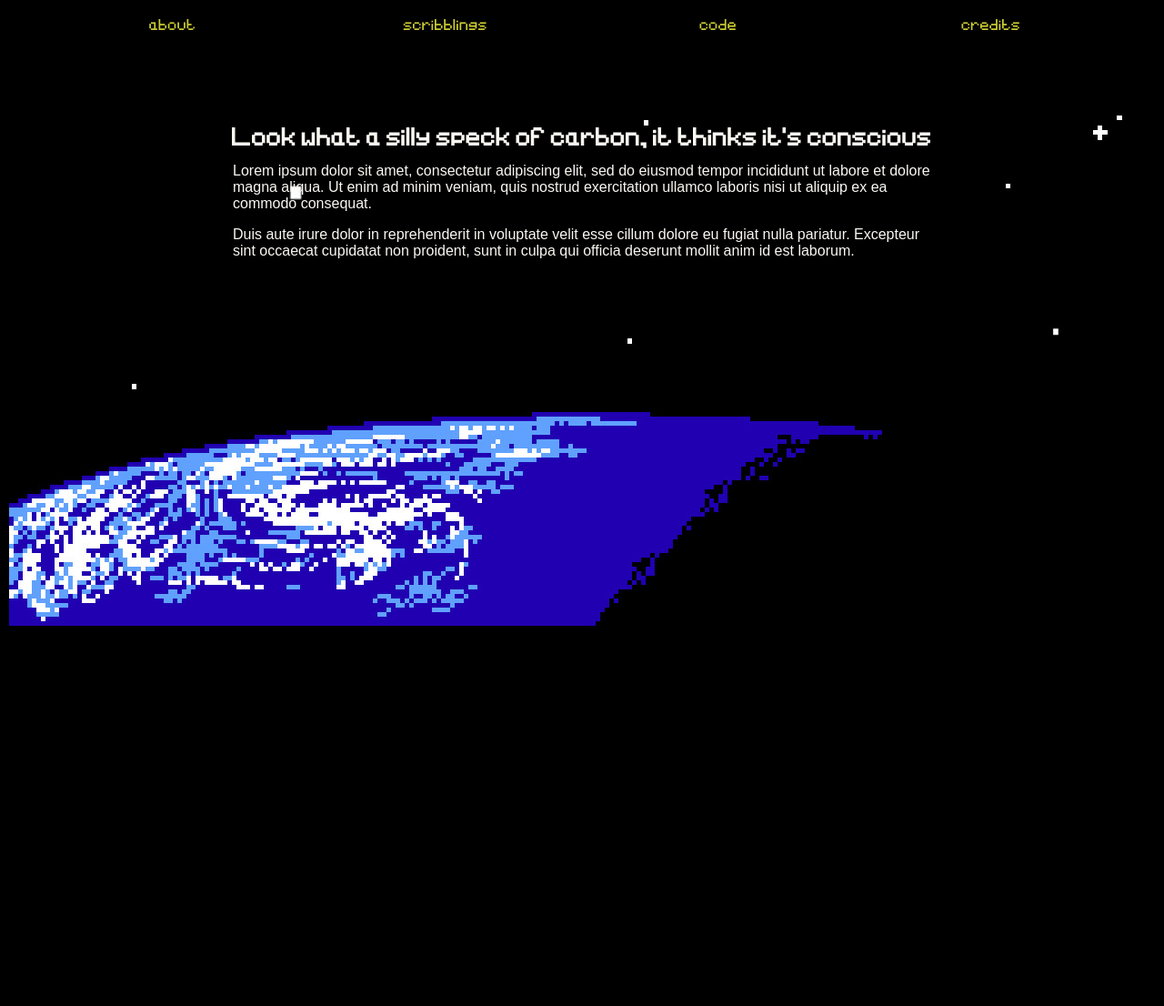
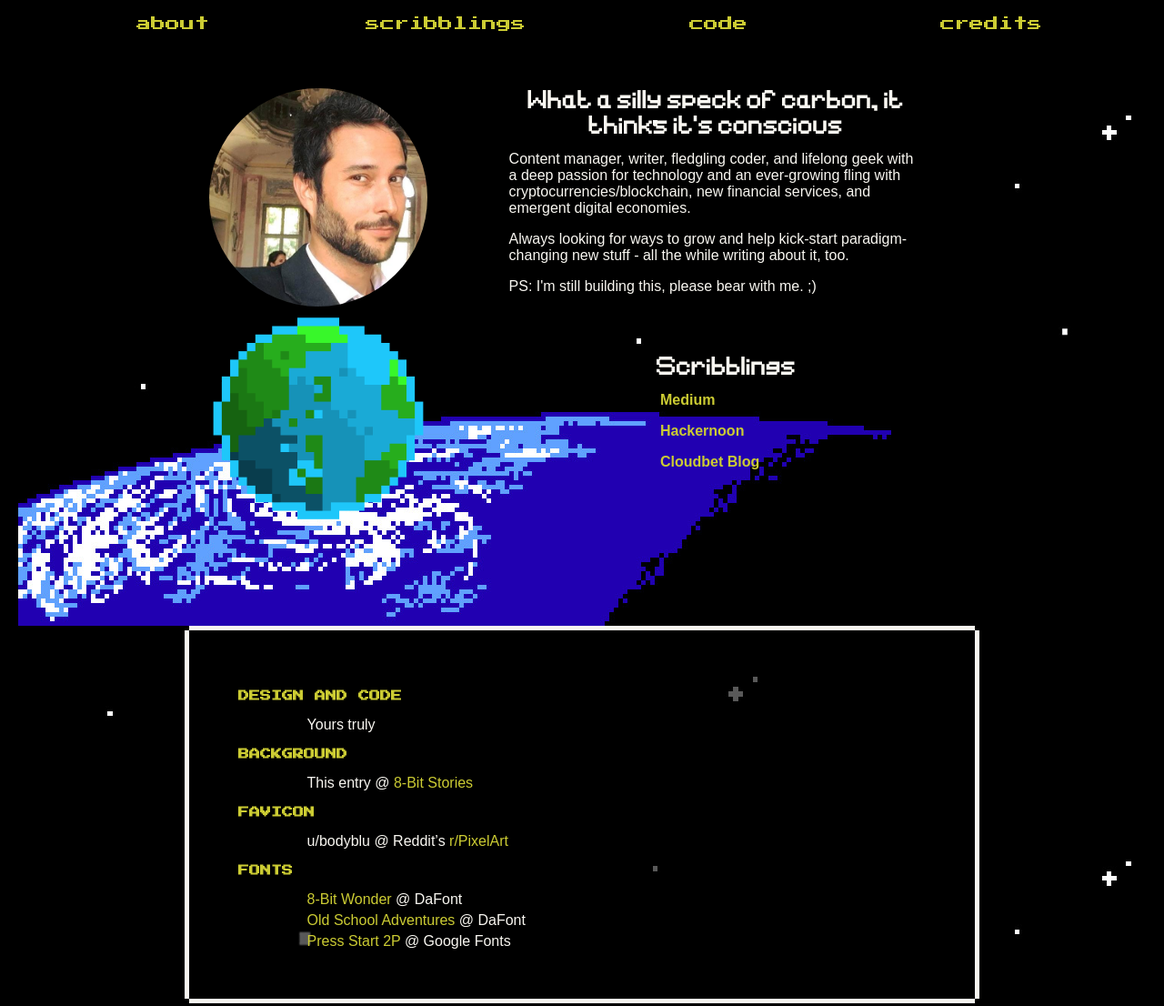
Before and after one commit to planetearp/planetearp.github.io, a plain HTML site: page index.html in a window 1280 px wide. Shown: the part 140-1246 px from the top of the page at 91% size. Before the commit the page ends 836 px from the top, so only its background shows below. Drawn offline with Linux system fonts and the light colour scheme; a web font is replaced by a local one.

Commit message:
links added, rough design

```diff
--- a/index.css
+++ b/index.css
@@ -5,6 +5,8 @@
 * @Last Modified time: 2019-03-11 08:32:10
 */
 
+
+@import url(https://fonts.googleapis.com/css?family=Press+Start+2P);
 
 @font-face {
     font-family: "PixelMiners";
@@ -16,24 +18,33 @@
     src: url(./fonts/old-school-adventures.ttf);
 }
 
+
+body {
+	font-family: 'Muli', sans-serif;
+	background-color: black;
+}
+
 h1 {
 	color: #f9f7f1;
 	text-align: center;
 	font-family: 'PixelMiners', 'Muli', sans-serif;
-	font-size: 4vh;
+	font-size: 3.5vmax;
 }
 
 h2 {
-	color: #cccc33;
+	color: #f9f7f1;
 	font-family: 'OldSchoolAdventures', 'Muli', sans-serif;
+	font-size: 2.5vmax;
 	text-align: center;
-	font-size: 2vh;
-
+	margin: 0 7.5%;
 }
 
-body {
-	font-family: 'Muli', sans-serif;
-	background-color: black;
+h3 {
+	color: #f9f7f1;
+	font-family: 'Press start 2P', 'OldSchoolAdventures', 'Muli', sans-serif;
+	font-size: 0.75em;
+	color: #cccc33;
+	font-weight: bold;
 }
 
 p {
@@ -41,28 +52,33 @@ p {
 	padding: 0 10% 0 10%;
 }
 
+a {
+  color: #cccc33;
+  text-decoration: none;
+}
+
 main {
 	margin: 0 auto;
 	background-image: url("./img/earth-curvature-clean.jpg");
 	background-size: auto 100%;
 	min-height: 100vh;
-	padding: 20px 30px 0;
+	padding: 20px 20px 0;
 }
 
 .nav-bar {
 	display: grid;
-	grid-template-columns: 100%;
+	grid-template-columns: 1fr;
 	grid-template-rows: 1fr 1fr 1fr 1fr;
 	justify-items: center;
 	list-style: none;
-	color: #d4d4d4;
+	color: #cccc33;
 	margin: 0;
 	padding: 0;
 }
 
 .nav-item {
 	list-style: none;
-	font-family: 'OldSchoolAdventures', 'Muli', sans-serif;
+	font-family: 'Press start 2P', 'OldSchoolAdventures', 'Muli', sans-serif;
 	padding: 5px 0 0 0;
 	font-size: 0.75em;
 }
@@ -72,10 +88,89 @@ main {
 	color: inherit;
 }
 
+
+/* MAIN SECTION */
+
+
 .section {
-	padding: 7% 10%;
+	padding: 5% 0;
 }
 
+.content-1 {
+	display: grid;
+	grid-template-columns: 1fr;
+	grid-template-rows: auto;
+	align-items: center;
+	grid-gap: 10px;
+	justify-items: center;
+}
+
+.profile-pic {
+	display: block;
+	margin: 0 auto;
+	width: 80%;
+	max-width: 240px;
+	align-self: center;
+	justify-self: center;
+	border-radius: 50%;
+}
+
+.content-2 {
+	display: grid;
+	grid-template-columns: 1fr;
+	grid-template-rows: auto;
+	align-items: center;
+	grid-gap: 10px;
+	justify-items: center;
+}
+
+.content-2 p {
+	font-weight: bold;
+}
+
+.content-3 {
+	display: none;
+}
+
+.content-4 {
+	margin: 10%;
+	display: grid;
+	grid-template-columns: 1fr;
+	grid-template-rows: auto;
+	align-items: start;
+	grid-gap: 5px;
+	padding: 5%;
+}
+
+.content-4 p {
+	margin: 0;
+}
+
+/* BOX DESIGN */
+
+.credits {
+	background: rgba(0, 0, 0, 0.65);
+	border-top: 5px solid #f9f7f1;
+	border-bottom: 5px solid #f9f7f1;
+	position: relative;
+}
+
+.credits:before, .credits:after {
+	content: '';
+	top: 0;
+	width: 5px;
+	height: 100%;
+	position: absolute;
+	background: #f9f7f1;
+}
+
+.credits:before {
+	left: -5px;
+}
+
+.credits:after {
+	right: -5px;
+}
 
 /* Media query for Desktop */
 
@@ -87,7 +182,7 @@ main {
 		background-image: url("./img/earth-curvature-clean.jpg");
 		background-size: auto;
 		min-height: 800px;
-		padding: 20px 30px 0;
+		padding: 20px 20px 0;
 	}
 
 	h1 {
@@ -104,6 +199,10 @@ main {
 		font-size: 1.5vmax;
 	}
 
+	.topnav .icon {
+ 		display: none;
+	}
+
 	.nav-bar {
 		display: grid;
 		grid-template-columns: 1fr 1fr 1fr 1fr;
@@ -117,7 +216,42 @@ main {
 
 	.nav-item {
 		list-style: none;
-		font-family: 'OldSchoolAdventures', 'Muli', sans-serif;
+		font-family: 'Press start 2P','OldSchoolAdventures', 'Muli', sans-serif;
 		align-self: center;
+		font-size: 1em;
 	}
+
+	.section {
+		padding: 5% 5%;
 }
+
+	.content-1 {
+		display: grid;
+		grid-template-columns: 1fr 2fr;
+		align-items: center;
+		grid-gap: 10px;
+		padding: 0 10%;
+	}
+
+	.content-2 {
+		display: grid;
+		grid-template-columns: 1fr 2fr;
+		align-items: center;
+		grid-gap: 10px;
+		padding: 0 10%;
+	}
+
+	.profile-pic {
+		width: 100%;
+		max-width: 240px;
+		align-self: center;
+		justify-self: center;
+		border-radius: 50%;
+	}
+
+	.content-4 p {
+		margin: 0;
+		padding: 0 10%;
+}
+
+}
--- a/index.html
+++ b/index.html
@@ -9,6 +9,7 @@
 
 	<link rel="stylesheet" type="text/css" href="./index.css">
 	<link href="https://fonts.googleapis.com/css?family=Muli" rel="stylesheet">
+	<link rel="stylesheet" href="https://cdnjs.cloudflare.com/ajax/libs/font-awesome/4.7.0/css/font-awesome.min.css">
 	<link rel="icon" type="image/png" href="./img/planeticon.png">
 
 <!-- 	<link rel="stylesheet" href="https://maxcdn.bootstrapcdn.com/bootstrap/3.4.0/css/bootstrap.min.css">
@@ -23,23 +24,68 @@
 		</header>
 
 		<nav>
-			<ul class="nav-bar">
-				<li class="nav-item"><a href="#">about</a></li>
-				<li class="nav-item"><a href="#">scribblings</a></li>
-				<li class="nav-item"><a href="#">code</a></li>
-				<li class="nav-item"><a href="#">credits</a></li>
-			</ul>
+			<div class="nav-bar">
+				<a class="nav-item about-nav" href="#">about</a>
+				<a class="nav-item scribblings-nav" href="https://medium.com/@thiagoearp" target="_blank">scribblings</a>
+				<a class="nav-item code-nav" href="https://github.com/planetearp/" target="_blank">code</a>
+				<a class="nav-item credit-nav" href="#">credits</a>
+			</div>
 		</nav>
 
 		<section class="section">
-			<div class="content-1">
-				<h2>Look what a silly speck of carbon, it thinks it's conscious</h2>
-				<p>Lorem ipsum dolor sit amet, consectetur adipiscing elit, sed do eiusmod tempor incididunt ut labore et dolore magna aliqua. Ut enim ad minim veniam, quis nostrud exercitation ullamco laboris nisi ut aliquip ex ea commodo consequat.
+
+			<div class="about content-1">
+
+				<div class="left-content">
+					<img src="./img/profile.jpg" alt="Yours truly" class="profile-pic pixel-border">
+				</div>
+
+				<div class="right-content">
+					<h2>What a silly speck of carbon, it thinks it's conscious</h2>
+					<p>Content manager, writer, fledgling coder, and lifelong geek with a deep passion for technology and an ever-growing fling with cryptocurrencies/blockchain, new financial services, and emergent digital economies.</p>
+					<p>Always looking for ways to grow and help kick-start paradigm-changing new stuff - all the while writing about it, too.
+					</p>
+					<p>PS: I'm still building this, please bear with me. ;)
+					</p>
+				</div>
+			</div>
+
+			<div class="scribblings content-2">
+
+				<div class="left-content">
+					<img src="./img/planeticon.png" alt="Home" class="profile-pic pixel-border">
+				</div>
+
+				<div class="right-content">
+					<h2>Scribblings</h2>
+					<p><a href="https://medium.com/@thiagoearp">Medium</a></p>
+					<p><a href="https://hackernoon.com/@thiagoearp">Hackernoon</a></p>
+					<p><a href="https://www.cloudbet.com/en/blog/bitcoin-101/10320-what-is-bitcoin-the-bits-behind-the-coin-part-1">Cloudbet Blog</a></p>
+				</div>
+			</div>
+
+			</div><div class="code content-3">
+				<p>I am just a humble, non-latin placeholder while this guy makes stuff more shiny and responsive. Loren, no Ipsum yet.
 				</p>
+
 			</div>
-			<div class="content-2">
-				<p>Duis aute irure dolor in reprehenderit in voluptate velit esse cillum dolore eu fugiat nulla pariatur. Excepteur sint occaecat cupidatat non proident, sunt in culpa qui officia deserunt mollit anim id est laborum.
-				</p>
+
+			<div class="credits content-4">
+
+				<h3>DESIGN AND CODE</h3>
+				<p>Yours truly</p>
+
+				<h3>BACKGROUND</h3>
+				<p>This entry @ <a href=" http://eightbitstories.com/image/135974477129" target="_blank">8-Bit Stories</a></p>
+
+				<h3>FAVICON</h3>
+				<p>u/bodyblu @ Reddit’s <a href="https://www.reddit.com/r/PixelArt/comments/1dqk04/newbie_cc_i_just_made_this_earthlike_planet_yey/">r/PixelArt</a></p>
+
+				<h3>FONTS</h3>
+				<p><a href="https://www.dafont.com/8bit-wonder.font">8-Bit Wonder</a> @ DaFont</p>
+				<p><a href="Dafont https://www.dafont.com/old-school-adventures.font">Old School Adventures</a> @ DaFont</p>
+				<p><a href="https://fonts.googleapis.com/css?family=Press+Start+2P ">Press Start 2P</a> @ Google Fonts</p>
+
 			</div>
 		</section>
 
```
Also changed, not shown: img/profile.jpg (added), 1 other file.
